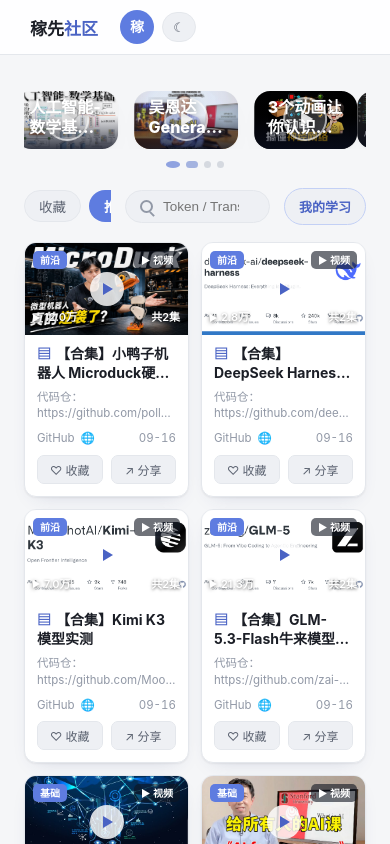
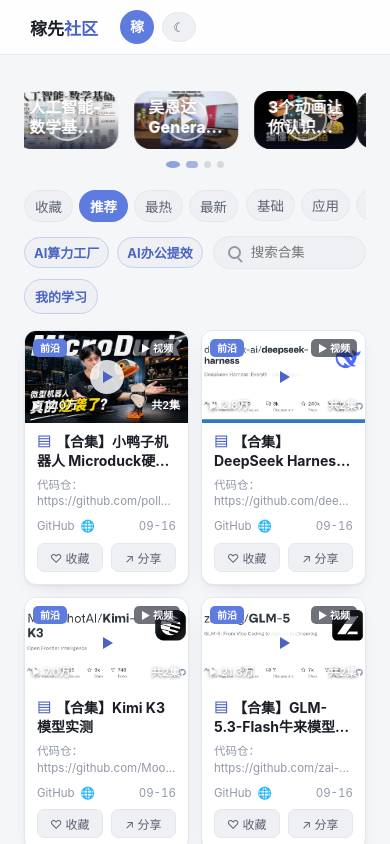
Before and after one commit to LearnAndRecordAI/jiaxianAILearning, a Vue app: page / in a window 390 px wide. Shown: the top 844 px of the page. Built offline with nearby package versions, Linux system fonts and the light colour scheme.

Commit message:
Keep topic buttons visible and remove redundant layer navigation

```diff
--- a/src/components/HomeToolbar.vue
+++ b/src/components/HomeToolbar.vue
@@ -46,17 +46,18 @@ function toggleTopic(id: string) {
       >
         {{ b.short }}
       </button>
-      <span class="topic-divider" aria-hidden="true"></span>
+    </div>
+    </div>
+    <div class="topics" aria-label="热门专题">
       <button v-for="topic in topics" :key="topic.id" class="topic" :class="{ selected: home.topic === topic.id }"
         :title="`${topic.description} · ${topic.resourceIds.length}个合集`"
         :aria-pressed="home.topic === topic.id" @click="toggleTopic(topic.id)">
         <span class="topic-name">{{ topic.label }}</span>
       </button>
     </div>
-    </div>
     <div class="search">
       <span class="mag" aria-hidden="true"></span>
-      <input v-model="home.query" type="search" placeholder="Token / Transformer / AI Coding" aria-label="搜索" />
+      <input v-model="home.query" type="search" placeholder="搜索合集" aria-label="搜索" />
     </div>
     <button class="my-learning" @click="emit('learning')">我的学习</button>
   </div>
@@ -64,8 +65,8 @@ function toggleTopic(id: string) {
 
 <style scoped>
 .my-learning{flex:none;white-space:nowrap;border:1px solid var(--accent-line);background:var(--surface-2);color:var(--accent-ink);border-radius:20px;padding:8px 14px;font-size:13px;font-weight:600;cursor:pointer}
-.menu-strip { display: flex; align-items: center; gap: 14px; flex: 1; min-width: 0; overflow-x: auto; scrollbar-width: thin; padding: 3px 0; }
-.topic-divider { height: 18px; width: 1px; background: var(--border); margin: 0 4px; flex: none; }
+.menu-strip { display: flex; align-items: center; gap: 8px; flex: 1; min-width: 0; overflow-x: auto; scrollbar-width: thin; padding: 3px 0; }
+.topics { display:flex;align-items:center;gap:8px;flex:none;border-left:1px solid var(--border);padding-left:12px }
 .topic { flex: none; white-space: nowrap; border: 1px solid var(--accent-line); border-radius: 16px; padding: 5px 12px; background: var(--surface-2); color: var(--accent-ink); cursor: pointer; }
 .topic:hover, .topic.selected { border-color: var(--accent); background: var(--surface-3); }
 .topic.selected .topic-name { color: var(--accent-ink); }
@@ -73,13 +74,13 @@ function toggleTopic(id: string) {
 .toolbar {
   display: flex;
   align-items: center;
-  gap: 14px;
+  gap: 10px;
   margin: 18px 0 6px;
   flex-wrap: nowrap;
 }
 .sorts {
   display: flex;
-  gap: 8px;
+  gap: 6px;
   flex: none;
 }
 .s {
@@ -88,7 +89,7 @@ function toggleTopic(id: string) {
   background: var(--surface-2);
   border: 1px solid var(--border);
   border-radius: 16px;
-  padding: 5px 14px;
+  padding: 5px 10px;
   white-space: nowrap;
 }
 .s:hover {
@@ -102,7 +103,7 @@ function toggleTopic(id: string) {
 }
 .boards {
   display: flex;
-  gap: 8px;
+  gap: 6px;
   flex: none;
   min-width: 0;
   padding-bottom: 2px;
@@ -113,7 +114,7 @@ function toggleTopic(id: string) {
   background: var(--surface-2);
   border: 1px solid var(--border);
   border-radius: 16px;
-  padding: 5px 14px;
+  padding: 5px 10px;
   white-space: nowrap;
 }
 .c:hover {
@@ -126,7 +127,8 @@ function toggleTopic(id: string) {
   font-weight: 700;
 }
 .search {
-  flex: none;
+  flex: 0 1 150px;
+  min-width: 92px;
   display: flex;
   align-items: center;
   gap: 8px;
@@ -134,7 +136,7 @@ function toggleTopic(id: string) {
   border: 1px solid var(--border);
   border-radius: 20px;
   padding: 7px 14px;
-  width: 230px;
+  width: 150px;
 }
 .search .mag {
   width: 13px;
@@ -161,10 +163,14 @@ function toggleTopic(id: string) {
   color: var(--ink);
   font-size: 13.5px;
   width: 100%;
+  min-width: 0;
 }
 @media (max-width: 720px) {
-  .search {
-    width: 145px;
-  }
+  .toolbar{flex-wrap:wrap}
+  .menu-strip{flex-basis:100%}
+  .topics{border-left:0;padding-left:0}
+  .search{flex:1;min-width:80px;width:100px}
+  .topic{padding:5px 9px}
+  .my-learning{padding:7px 10px}
 }
 </style>
--- a/src/views/HomeView.vue
+++ b/src/views/HomeView.vue
@@ -1,5 +1,5 @@
 <script setup lang="ts">
-import { computed, ref } from 'vue'
+import { computed } from 'vue'
 import { useResources } from '../composables/useResources'
 import { useUserState } from '../composables/useUserState'
 import { statsFor } from '../utils/stats'
@@ -13,11 +13,6 @@ const { bookmarks } = useUserState()
 const emit = defineEmits<{ (e: 'learning'): void }>()
 
 const SORTS = ['fav', 'recommend', 'hot', 'new']
-const selectedLayer = ref('应用层')
-function jumpToLayer(label: string) {
-  selectedLayer.value = label
-  document.getElementById(`factory-${label}`)?.scrollIntoView({ behavior: 'smooth', block: 'start' })
-}
 const factorySections = computed(() => {
   if (home.topic !== 'ai-dc') return []
   const sections = topics.find(t => t.id === 'ai-dc')?.sections ?? []
@@ -53,9 +48,6 @@ const emptyHint = computed(() =>
     <HomeBanner />
     <HomeToolbar @learning="emit('learning')" />
     <div v-if="home.topic === 'ai-dc'" class="factory">
-      <nav class="layer-tabs" aria-label="五层分类导航">
-        <button v-for="section in factorySections" :key="section.label" :class="{ selected: selectedLayer === section.label }" :aria-pressed="selectedLayer === section.label" @click="jumpToLayer(section.label)">{{ section.label }}</button>
-      </nav>
       <section v-for="(section, index) in factorySections" :id="`factory-${section.label}`" :key="section.label" class="factory-section" :aria-label="section.label">
         <header class="section-heading">
           <span class="section-number">{{ String(index + 1).padStart(2, '0') }}</span>
@@ -76,9 +68,6 @@ const emptyHint = computed(() =>
 </template>
 
 <style scoped>
-.layer-tabs{display:flex;gap:14px;padding:22px 0;overflow-x:auto;border-bottom:1px solid var(--border)}
-.layer-tabs button{flex:1;min-width:115px;border-radius:24px;border:1px solid var(--border-strong);background:var(--surface-2);color:var(--ink);padding:11px 20px;font-weight:600;cursor:pointer}
-.layer-tabs button.selected{background:var(--accent);border-color:var(--accent);color:white}
 .factory-section{display:grid;grid-template-columns:160px minmax(0,1fr);gap:24px;padding:26px 0;border-bottom:1px solid var(--border);scroll-margin-top:90px}
 .section-heading{display:flex;flex-direction:column;align-items:flex-start;justify-content:center;gap:10px;border-left:3px solid var(--accent);padding-left:16px}
 .section-number{border-radius:7px;background:var(--accent);color:white;padding:3px 10px;font-size:15px;font-weight:700}
@@ -88,7 +77,7 @@ const emptyHint = computed(() =>
 .factory-row>*{scroll-snap-align:start;min-width:0}
 .section-empty{padding:24px;color:var(--muted);background:var(--surface);border:1px dashed var(--border-strong);border-radius:12px;font-size:14px;margin:0}
 @media(max-width:900px){.factory-section{grid-template-columns:120px minmax(0,1fr);gap:16px}.factory-row{grid-auto-columns:calc((100% - 18px)/2)}}
-@media(max-width:620px){.factory-section{display:block;scroll-margin-top:75px}.section-heading{flex-direction:row;align-items:center;margin-bottom:14px;gap:10px;padding-left:10px}.section-heading h2{font-size:18px}.section-english{font-size:10px}.factory-row{grid-auto-columns:78%;gap:12px}.layer-tabs{gap:8px}.layer-tabs button{min-width:100px;padding:9px 14px}}
+@media(max-width:620px){.factory-section{display:block;scroll-margin-top:75px}.section-heading{flex-direction:row;align-items:center;margin-bottom:14px;gap:10px;padding-left:10px}.section-heading h2{font-size:18px}.section-english{font-size:10px}.factory-row{grid-auto-columns:78%;gap:12px}}
 .home {
   padding-bottom: 40px;
 }
```
